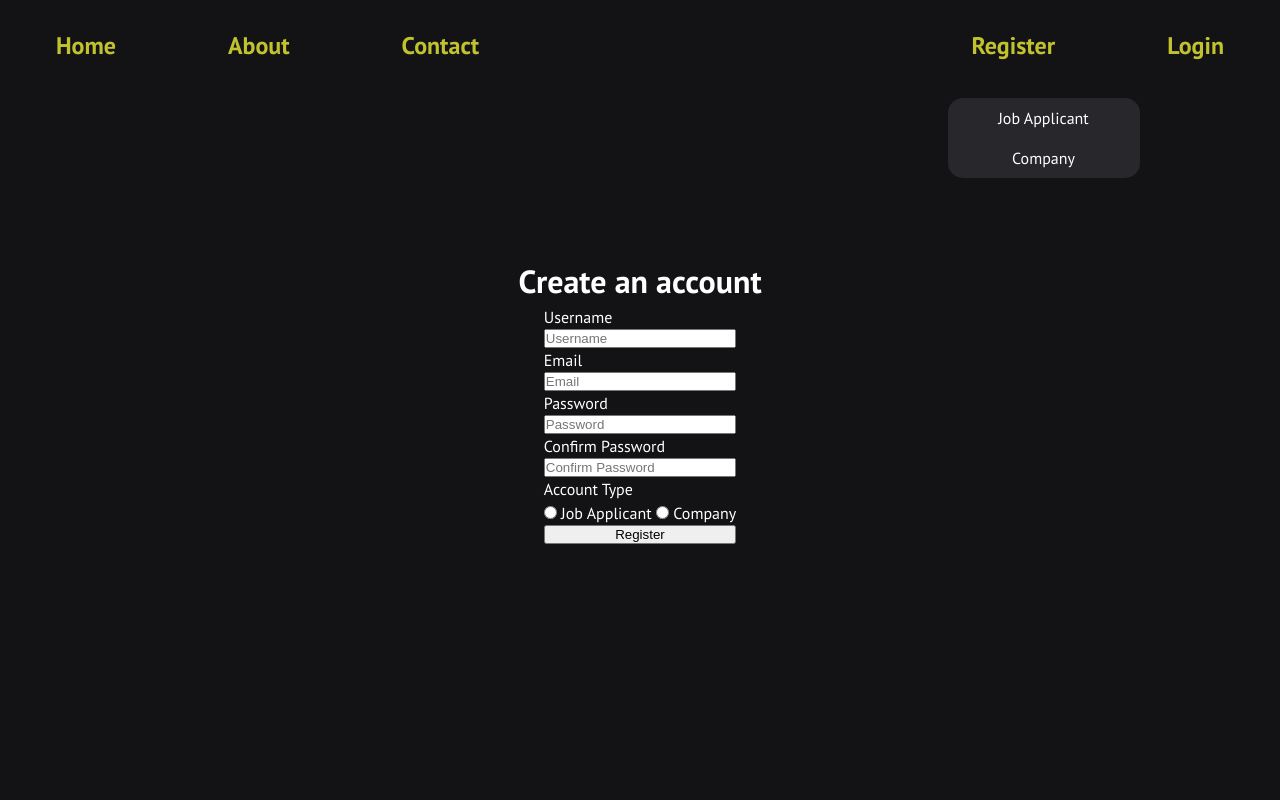
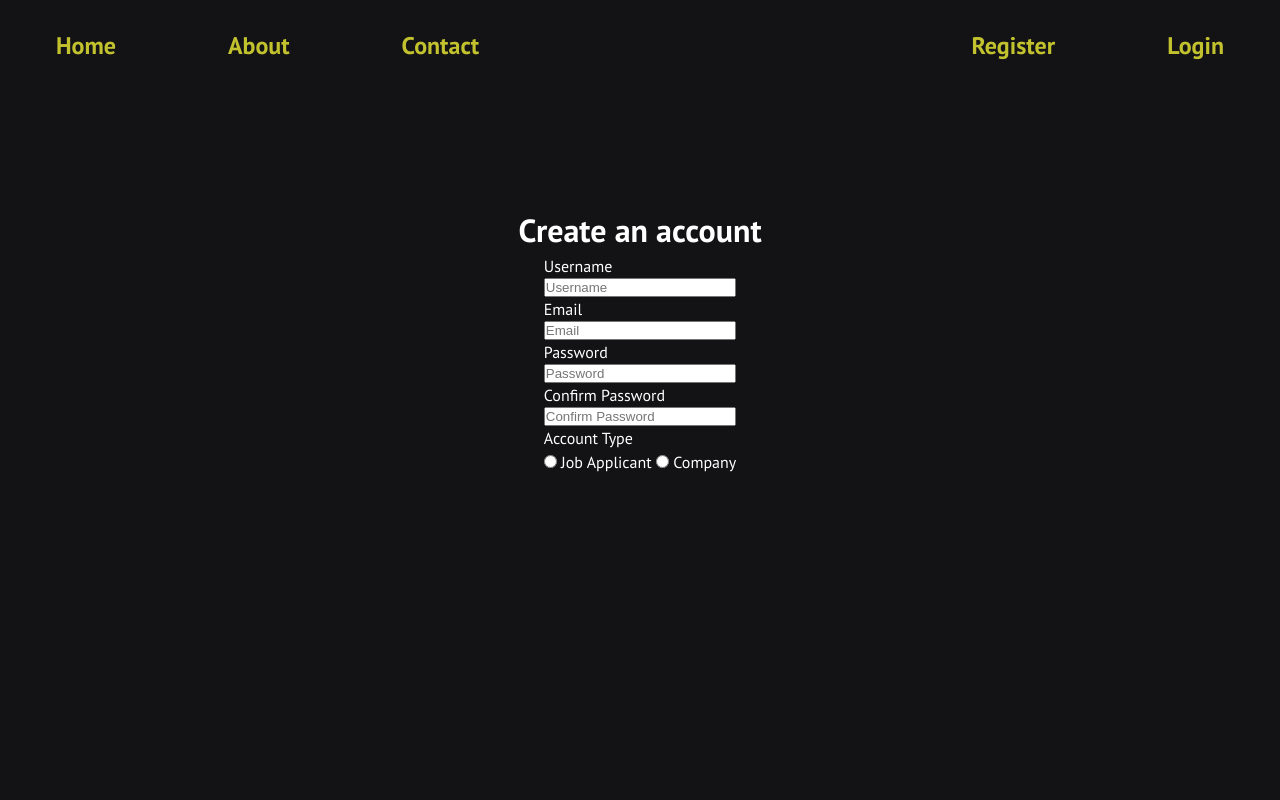
Before and after one commit to IvoGeorgievx/HistoryMuseum, a Flask app: page /register in a window 1280 px wide. Run offline with Flask 3, Linux system fonts and the light colour scheme.

Commit message:
adding features

```diff
--- a/frontend/static/css/index/styles.css
+++ b/frontend/static/css/index/styles.css
@@ -110,27 +110,6 @@ nav a:hover::before {
 
 #reg-dropdown {
     position: relative;
-}
-
-.testing1 {
-    position: absolute;
-    /*display: none;*/
-    flex-direction: column;
-    margin-top: 1rem;
-    border-radius: 15px;
-    width: 12rem;
-    background-color: #27272c;
-    gap: 1rem;
-    z-index: 2;
-}
-
-.testing1 ul {
-    display: flex;
-    flex-direction: column;
-    justify-content: center;
-    align-items: center;
-    gap: 1rem;
-    padding: 0.5rem 1rem;
 }
 
 #welcome-section {
--- a/frontend/static/css/register/register.css
+++ b/frontend/static/css/register/register.css
@@ -15,7 +15,7 @@ body {
     display: flex;
     justify-content: center;
     align-items: center;
-    min-height: 100vh;
+    min-height: 85vh;
     flex-direction: column;
 }
 
@@ -23,3 +23,11 @@ body {
     display: flex;
     flex-direction: column;
 }
+
+.job-applicant,
+.company {
+    display: none;
+    flex-direction: column;
+    justify-content: center;
+    align-items: center;
+}
--- /dev/null
+++ b/frontend/static/js/register.js
@@ -0,0 +1,19 @@
+const hiddenJobApplicantDiv = document.querySelector('.job-applicant')
+
+const radioJobApplicant = document.querySelector('.account-type input[id="job-applicant"]')
+radioJobApplicant.addEventListener('change', () => {
+    if (radioJobApplicant.checked) {
+        hiddenJobApplicantDiv.style.display = 'flex'
+        hiddenCompanyDiv.style.display = 'none'
+    }
+})
+
+const hiddenCompanyDiv = document.querySelector('.company')
+const radioCompany = document.querySelector('.account-type input[id="company"]')
+
+radioCompany.addEventListener('change', () => {
+    if (radioCompany.checked) {
+        hiddenJobApplicantDiv.style.display = 'none'
+        hiddenCompanyDiv.style.display = 'flex'
+    }
+})
--- a/frontend/templates/index.html
+++ b/frontend/templates/index.html
@@ -23,12 +23,6 @@
         <div class="auth-nav">
             <ul>
                 <li id="reg-dropdown"><a href="http://127.0.0.1:5000/register">Register</a>
-                    <div class="testing1">
-                        <ul>
-                            <li>Job Applicant</li>
-                            <li>Company</li>
-                        </ul>
-                    </div>
                 </li>
                 <li><a href="login">Login</a></li>
             </ul>
@@ -85,8 +79,9 @@
 
         </ul>
     </footer>
+    <script src="{{ url_for('static', filename='js/index.js') }}"></script>
 {% endblock %}
-<script src="{{ url_for('static', filename='js/index.js') }}"></script>
+
 
 </body>
 </html>
--- a/frontend/templates/register.html
+++ b/frontend/templates/register.html
@@ -27,18 +27,40 @@
             <input type="password" id="password2" name="password2" placeholder="Confirm Password">
             <label for="account-type">Account Type</label>
             <div class="account-type">
-                <input type="radio" name="account-type" id="student" value="student">
-                <label for="student">Job Applicant</label>
-                <input type="radio" name="account-type" id="teacher" value="teacher">
-                <label for="teacher">Company</label>
+                <input type="radio" name="account-type" id="job-applicant" value="job-applicant">
+                <label for="job-applicant">Job Applicant</label>
+                <input type="radio" name="account-type" id="company" value="company">
+                <label for="company">Company</label>
             </div>
-            <button class="reg-btn">Register</button>
+            <div class="job-applicant">
+                <label for="first-name">First Name</label>
+                <input type="text" id="first-name" name="first-name" placeholder="First Name">
+                <label for="last-name">Last Name</label>
+                <input type="text" id="last-name" name="last-name" placeholder="Last Name">
+                <label for="phone">Phone Number</label>
+                <input type="text" id="phone" name="phone" placeholder="Phone Number">
+                <label for="age">Age</label>
+                <input type="month" id="age" name="age" placeholder="Age">
+            </div>
+            <div class="company">
+                <label for="company-name">Company Name</label>
+                <input type="text" id="company-name" name="company-name" placeholder="Company Name">
+                <label for="company-phone">Company Phone Number</label>
+                <input type="text" id="company-phone" name="company-phone" placeholder="Company Phone Number">
+                <label for="company-address">Company Address</label>
+                <input type="text" id="company-address" name="company-address" placeholder="Company Address">
+                <label for="company-description">Company Description</label>
+                <textarea name="company-description" id="company-description" cols="30" rows="10"
+                          placeholder="Company Description"></textarea>
+            </div>
         </form>
     </div>
+    <script src="{{ url_for('static', filename='js/register.js') }}"></script>
 {% endblock %}
 {% block footer %}
 {% endblock %}
 
+
 </body>
 
 </html>
```
